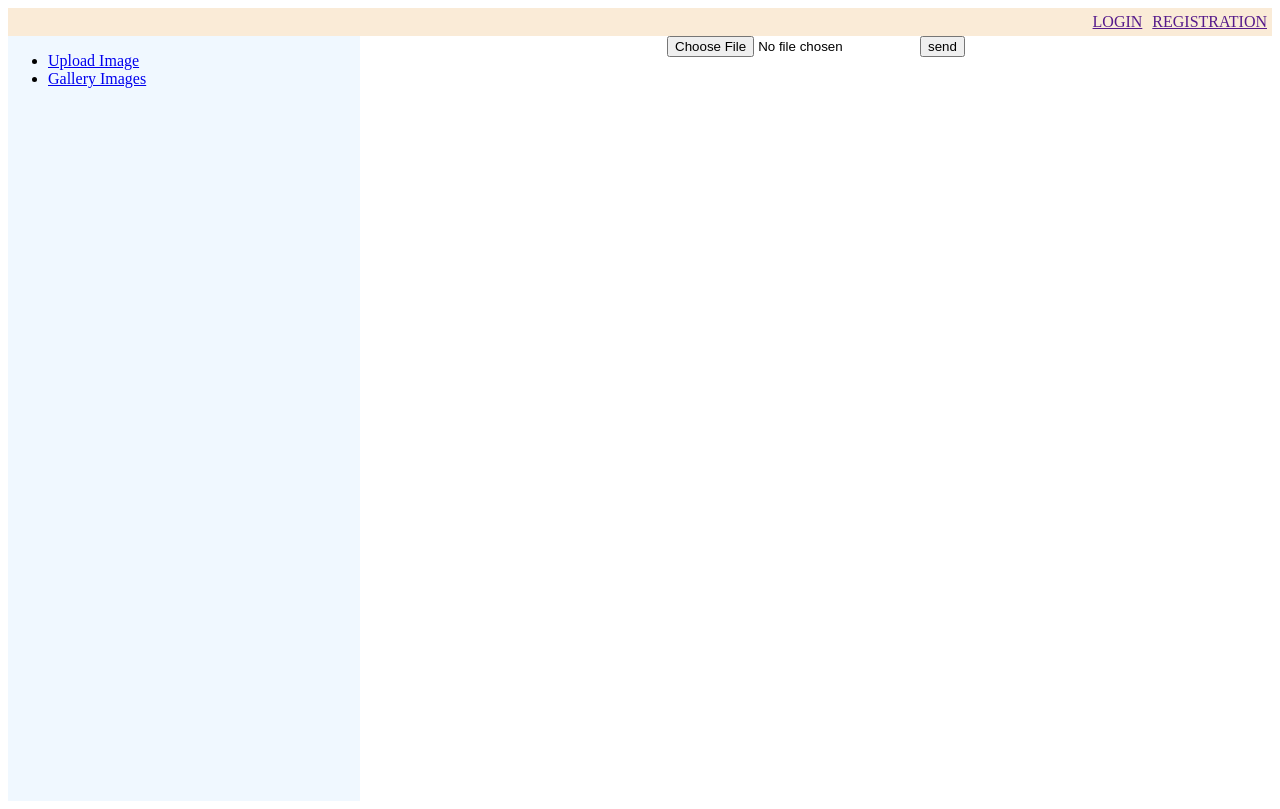
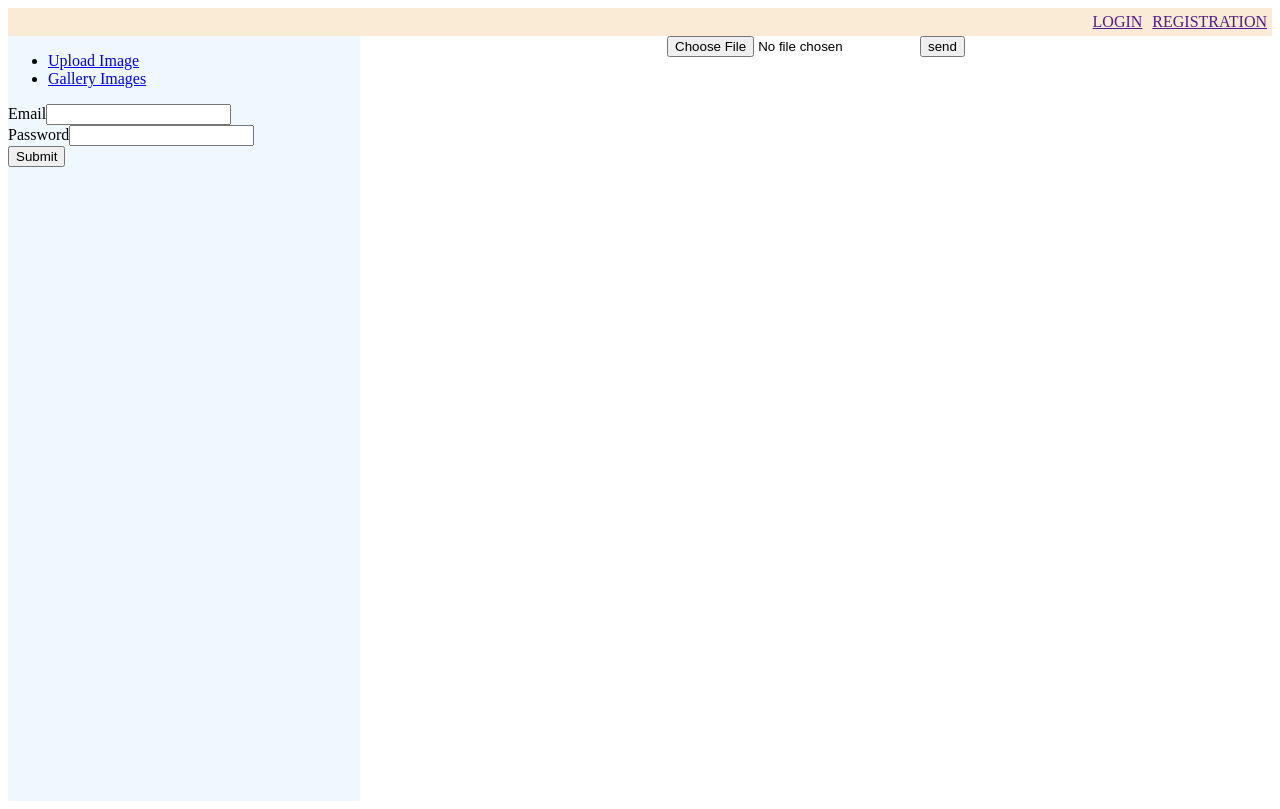
Before and after one commit to HollyBang/image-cloud, a React (Create React App) app in the folder front/: page / in a window 1280 px wide. Built offline with nearby package versions, Linux system fonts and the light colour scheme.

Commit message:
temporary solution. added redux form

```diff
--- a/front/package.json
+++ b/front/package.json
@@ -10,8 +10,10 @@
     "react-redux": "^5.0.7",
     "react-router-dom": "^4.2.2",
     "react-scripts": "1.1.4",
+    "react-transition-group": "^2.3.1",
     "redux": "^4.0.0",
     "redux-devtools-extension": "^2.13.2",
+    "redux-form": "^7.3.0",
     "redux-thunk": "^2.2.0"
   },
   "scripts": {
--- a/front/src/components/SideLinks/SideLinks.jsx
+++ b/front/src/components/SideLinks/SideLinks.jsx
@@ -1,9 +1,17 @@
-import React from 'react';
+import React, {Component} from 'react';
 import { Link } from "react-router-dom";
+import ContactForm from '../UI/example/ContactForm.js';
 
 import './SideLinks.css';
 
-const SideLinks = () => {
+class SideLinks extends Component {
+
+    submit = values => {
+        // print the form values to the console
+        console.log(values)
+      }
+
+    render() {
         return (
             <div className="side-links">
                 <ul>
@@ -14,9 +22,10 @@ const SideLinks = () => {
                         <Link to="/gallery">Gallery Images</Link>
                     </li>
                 </ul>
+                <ContactForm onSubmit={this.submit} />
             </div>
-
         );
+    }
 };
 
 export default SideLinks;
--- /dev/null
+++ b/front/src/components/UI/example/ContactForm.js
@@ -0,0 +1,26 @@
+import React from 'react'
+import { Field, reduxForm } from 'redux-form'
+
+let ContactForm = props => {
+  const { handleSubmit } = props
+  return (
+    <form onSubmit={handleSubmit}>
+      <div>
+        <label htmlFor="email">Email</label>
+        <Field name="email" component="input" type="email" />
+      </div>
+      <div>
+        <label htmlFor="pass">Password</label>
+        <Field name="password" type="password" component="input"/>
+      </div>
+      <button type="submit">Submit</button>
+    </form>
+  )
+}
+
+ContactForm = reduxForm({
+  // a unique name for the form
+  form: 'contact'
+})(ContactForm)
+
+export default ContactForm
--- a/front/src/redusers/rootRedusers.js
+++ b/front/src/redusers/rootRedusers.js
@@ -1,9 +1,11 @@
 import { combineReducers } from 'redux';
+import { reducer as formReducer } from 'redux-form';
 import getGallery from './getGallery';
 
 
 const rootReducer = combineReducers({
-    getGallery
+    getGallery,
+    form: formReducer
 });
 
 export default rootReducer;
```
Also changed, not shown: 2 other files (tests, documents, lock files or other folders). Lines whose indentation alone changed are shown as unchanged.
